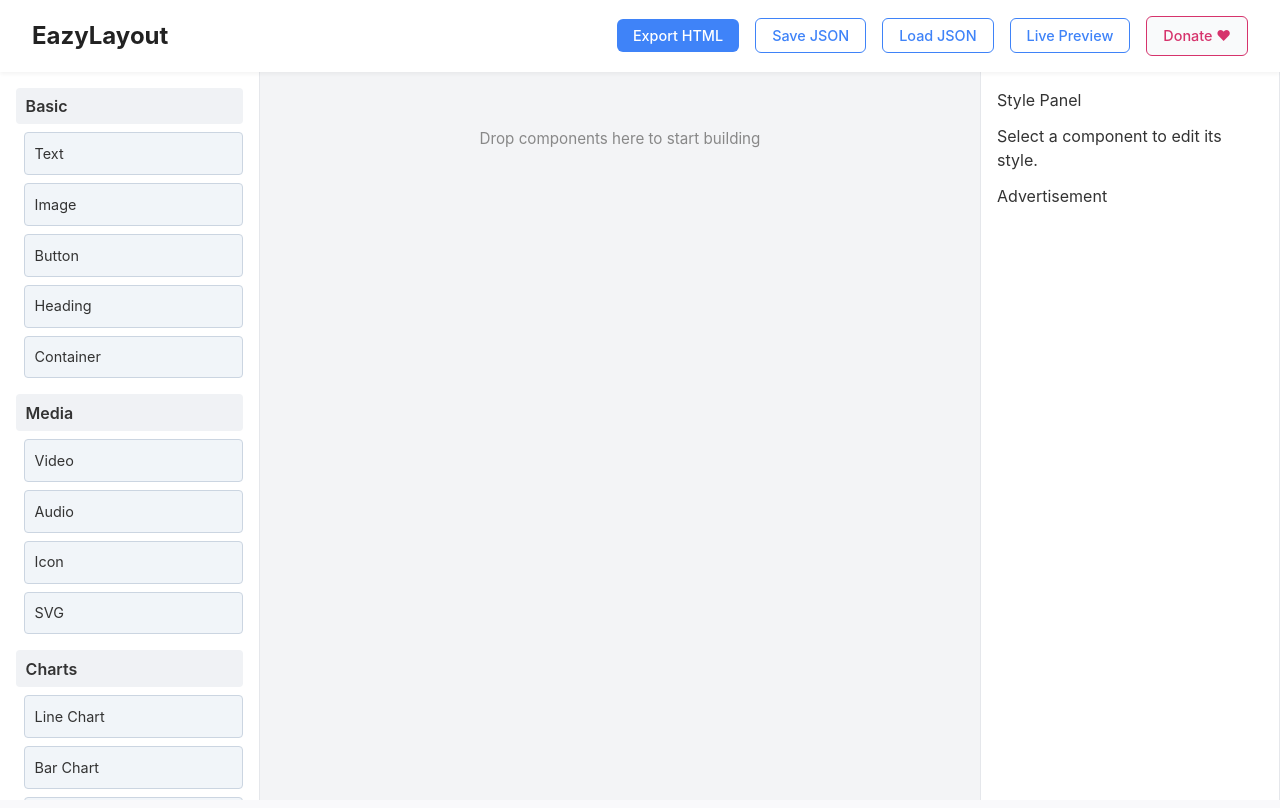
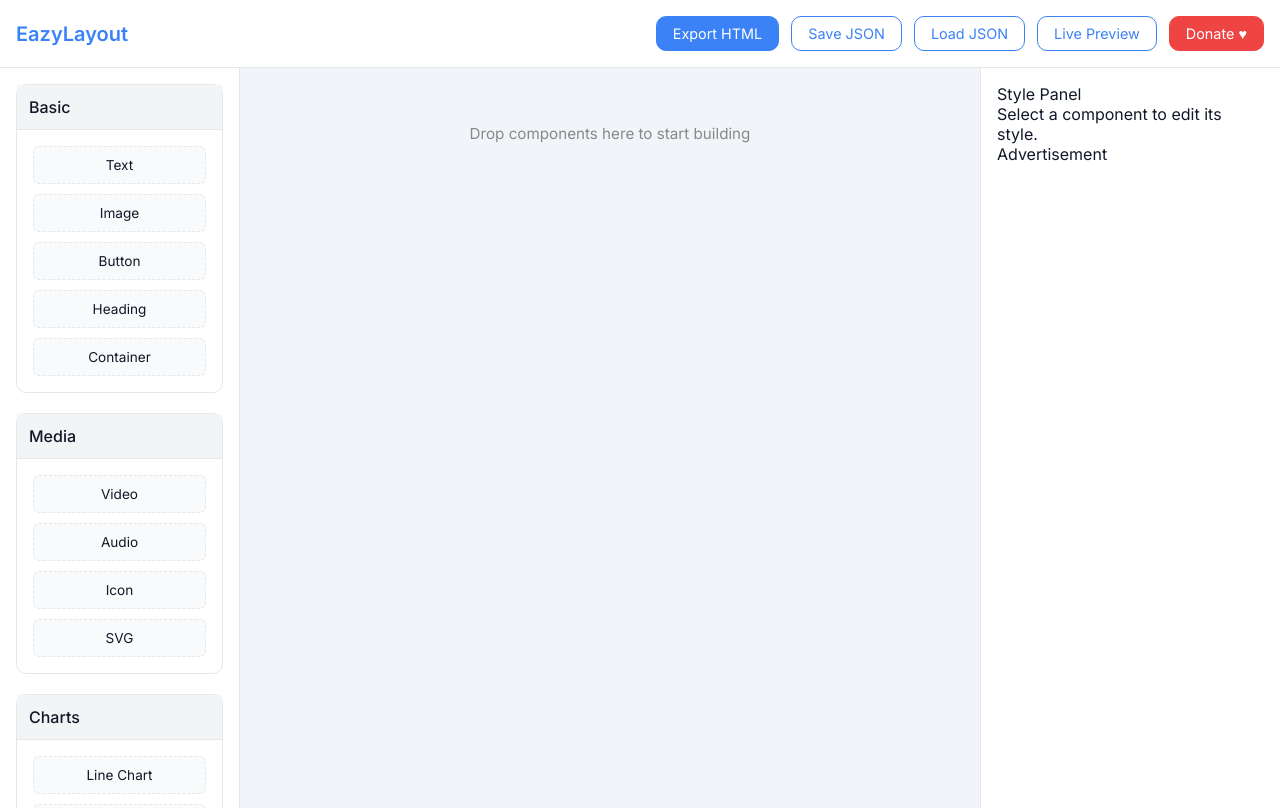
Before and after one commit to TheVikramSinhaOrg/EazyLayout, a plain HTML site: page builder.html in a window 1280 px wide. Drawn offline with nearby package versions, Linux system fonts and the light colour scheme.

Commit message:
Update main.css

```diff
--- a/styles/main.css
+++ b/styles/main.css
@@ -1,154 +1,132 @@
-/* Reset and base styles */
+/* Load Inter Font */
+@import url('https://fonts.googleapis.com/css2?family=Inter:wght@400;500;600&display=swap');
+
+:root {
+  --bg: #f9fafb;
+  --panel-bg: #ffffff;
+  --border: #e5e7eb;
+  --accent: #3b82f6;
+  --accent-hover: #2563eb;
+  --text: #111827;
+  --muted: #6b7280;
+  --danger: #ef4444;
+  --rounded: 10px;
+  --shadow: 0 1px 3px rgba(0, 0, 0, 0.08);
+  --spacing: 16px;
+  --transition: 0.2s ease-in-out;
+}
+
 * {
-  margin: 0;
-  padding: 0;
   box-sizing: border-box;
-  font-family: 'Inter', sans-serif;
 }
 
 body {
-  background-color: #f9f9fb;
-  color: #333;
-  font-size: 16px;
-  line-height: 1.5;
-  height: 100vh;
-  display: flex;
-  flex-direction: column;
+  font-family: 'Inter', sans-serif;
+  margin: 0;
+  background: var(--bg);
+  color: var(--text);
 }
 
-/* Top Bar */
+button {
+  cursor: pointer;
+  transition: var(--transition);
+  font-family: inherit;
+}
+
+a {
+  text-decoration: none;
+  color: var(--accent);
+}
+
+h1, h2, h3 {
+  margin: 0;
+  font-weight: 600;
+}
+
+/* Header */
 .top-bar {
+  background: var(--panel-bg);
+  padding: var(--spacing);
   display: flex;
   justify-content: space-between;
   align-items: center;
-  background-color: #ffffff;
-  padding: 1rem 2rem;
-  box-shadow: 0 2px 4px rgba(0,0,0,0.05);
-  z-index: 1000;
+  border-bottom: 1px solid var(--border);
+  box-shadow: var(--shadow);
 }
 
 .logo h1 {
-  font-size: 1.5rem;
-  font-weight: 700;
-  color: #222;
+  font-size: 1.25rem;
+  color: var(--accent);
 }
 
 .top-controls {
   display: flex;
-  align-items: center;
-  gap: 1rem;
+  gap: 12px;
 }
 
-.primary-btn, .ghost-btn, .donate-btn {
-  padding: 0.5rem 1rem;
-  border-radius: 6px;
-  cursor: pointer;
-  font-weight: 500;
+.primary-btn,
+.ghost-btn,
+.donate-btn {
+  padding: 8px 16px;
+  border-radius: var(--rounded);
   font-size: 0.9rem;
-  transition: background 0.2s ease;
-  text-decoration: none;
-}
-
-.primary-btn {
-  background-color: #3f83f8;
+  border: 1px solid var(--accent);
+  background: var(--accent);
   color: white;
-  border: none;
-}
-
-.primary-btn:hover {
-  background-color: #2563eb;
 }
 
 .ghost-btn {
-  background-color: transparent;
-  color: #3f83f8;
-  border: 1px solid #3f83f8;
-}
-
-.ghost-btn:hover {
-  background-color: #e0eaff;
+  background: transparent;
+  color: var(--accent);
 }
 
 .donate-btn {
-  background-color: #f9fafb;
-  color: #d6336c;
-  border: 1px solid #d6336c;
+  background: var(--danger);
+  border-color: var(--danger);
 }
 
-.donate-btn:hover {
-  background-color: #ffe9ef;
-}
-
-/* Main Layout */
+/* Layout */
 .builder-layout {
-  flex: 1;
   display: grid;
-  grid-template-columns: 260px 1fr 300px;
-  height: 100%;
+  grid-template-columns: 240px 1fr 300px;
+  height: calc(100vh - 60px);
   overflow: hidden;
 }
 
-.sidebar,
-.style-panel {
-  background-color: #ffffff;
-  border-right: 1px solid #e5e7eb;
+/* Sidebar */
+.sidebar {
+  background: var(--panel-bg);
+  border-right: 1px solid var(--border);
   overflow-y: auto;
-  padding: 1rem;
-  height: calc(100vh - 72px);
+  padding: var(--spacing);
 }
 
-.sidebar {
-  border-right: 1px solid #e5e7eb;
-}
-
-.style-panel {
-  border-left: 1px solid #e5e7eb;
-}
-
-.canvas-area {
-  background-color: #f3f4f6;
-  padding: 1rem;
-  overflow-y: auto;
-  position: relative;
-  height: calc(100vh - 72px);
-}
-
-.canvas-area .component {
-  padding: 1rem;
-  background: #fff;
-  border: 1px dashed #ccc;
-  border-radius: 6px;
-  margin-bottom: 1rem;
-  position: relative;
-}
-
-.canvas-area .component:hover {
-  outline: 2px solid #3f83f8;
-}
-
-/* Sidebar Categories */
 .category {
-  margin-bottom: 1rem;
+  margin-bottom: 20px;
+  border: 1px solid var(--border);
+  border-radius: var(--rounded);
+  background: white;
 }
 
 .category-header {
-  font-weight: 600;
-  margin-bottom: 0.5rem;
+  padding: 12px;
+  font-weight: 500;
   cursor: pointer;
-  padding: 0.4rem 0.6rem;
-  background-color: #f0f2f5;
-  border-radius: 4px;
+  background: #f3f4f6;
+  border-bottom: 1px solid var(--border);
+  transition: background var(--transition);
+}
+
+.category-header:hover {
+  background: #e5e7eb;
 }
 
 .category-body {
   display: none;
+  padding: var(--spacing);
+  gap: 10px;
+  display: flex;
   flex-direction: column;
-  gap: 0.5rem;
-  padding-left: 0.5rem;
-}
-
-.category-header.collapsed + .category-body {
-  display: none;
 }
 
 .category-header:not(.collapsed) + .category-body {
@@ -156,46 +134,104 @@ body {
 }
 
 .component-item {
-  background-color: #f1f5f9;
-  padding: 0.6rem;
-  border: 1px solid #cbd5e1;
-  border-radius: 4px;
-  cursor: grab;
-  transition: background 0.2s;
-  font-size: 0.9rem;
+  padding: 10px;
+  border: 1px dashed var(--border);
+  border-radius: 6px;
+  background: #f9fafb;
+  text-align: center;
+  font-size: 0.85rem;
+  transition: background var(--transition);
 }
 
 .component-item:hover {
-  background-color: #e2e8f0;
+  background: #f3f4f6;
 }
 
-/* Style Panel Controls */
-#stylePanel {
+/* Canvas */
+.canvas-area {
+  padding: var(--spacing);
+  overflow-y: auto;
+  position: relative;
+  background: #f1f5f9;
+}
+
+.canvas-area .dropped-component {
+  position: relative;
+  padding: 10px;
+  background: white;
+  border: 1px solid var(--border);
+  border-radius: var(--rounded);
+  box-shadow: var(--shadow);
+  margin-bottom: 12px;
+}
+
+.canvas-area .dropped-component:hover .delete-btn {
+  display: block;
+}
+
+/* Delete Button */
+.delete-btn {
+  position: absolute;
+  top: 4px;
+  right: 4px;
+  background: var(--danger);
+  border: none;
+  color: white;
+  padding: 2px 8px;
+  font-size: 0.7rem;
+  border-radius: 4px;
+  display: none;
+}
+
+/* Style Panel */
+.style-panel {
+  background: var(--panel-bg);
+  border-left: 1px solid var(--border);
+  overflow-y: auto;
+  padding: var(--spacing);
+}
+
+.style-group {
+  margin-bottom: var(--spacing);
   display: flex;
   flex-direction: column;
-  gap: 0.75rem;
+  gap: 6px;
 }
 
-#stylePanel label {
+.style-group label {
   font-size: 0.85rem;
-  font-weight: 500;
-  margin-bottom: 0.25rem;
+  color: var(--muted);
 }
 
-#stylePanel input[type="text"],
-#stylePanel input[type="number"],
-#stylePanel input[type="color"],
-#stylePanel select {
-  padding: 0.4rem 0.5rem;
-  border: 1px solid #d1d5db;
+.style-group input[type="text"],
+.style-group input[type="color"],
+.style-group input[type="range"] {
+  padding: 6px 8px;
+  border-radius: var(--rounded);
+  border: 1px solid var(--border);
+  font-size: 0.85rem;
+}
+
+/* Color Palette */
+.color-palette {
+  display: flex;
+  gap: 6px;
+  margin-bottom: 6px;
+  flex-wrap: wrap;
+}
+
+.color-swatch {
+  width: 20px;
+  height: 20px;
   border-radius: 4px;
-  font-size: 0.9rem;
+  cursor: pointer;
+  border: 1px solid #ccc;
 }
 
 /* Preview Mode */
-body.preview-mode .top-bar,
 body.preview-mode .sidebar,
-body.preview-mode .style-panel {
+body.preview-mode .style-panel,
+body.preview-mode .top-bar {
   display: none;
 }
 
```
